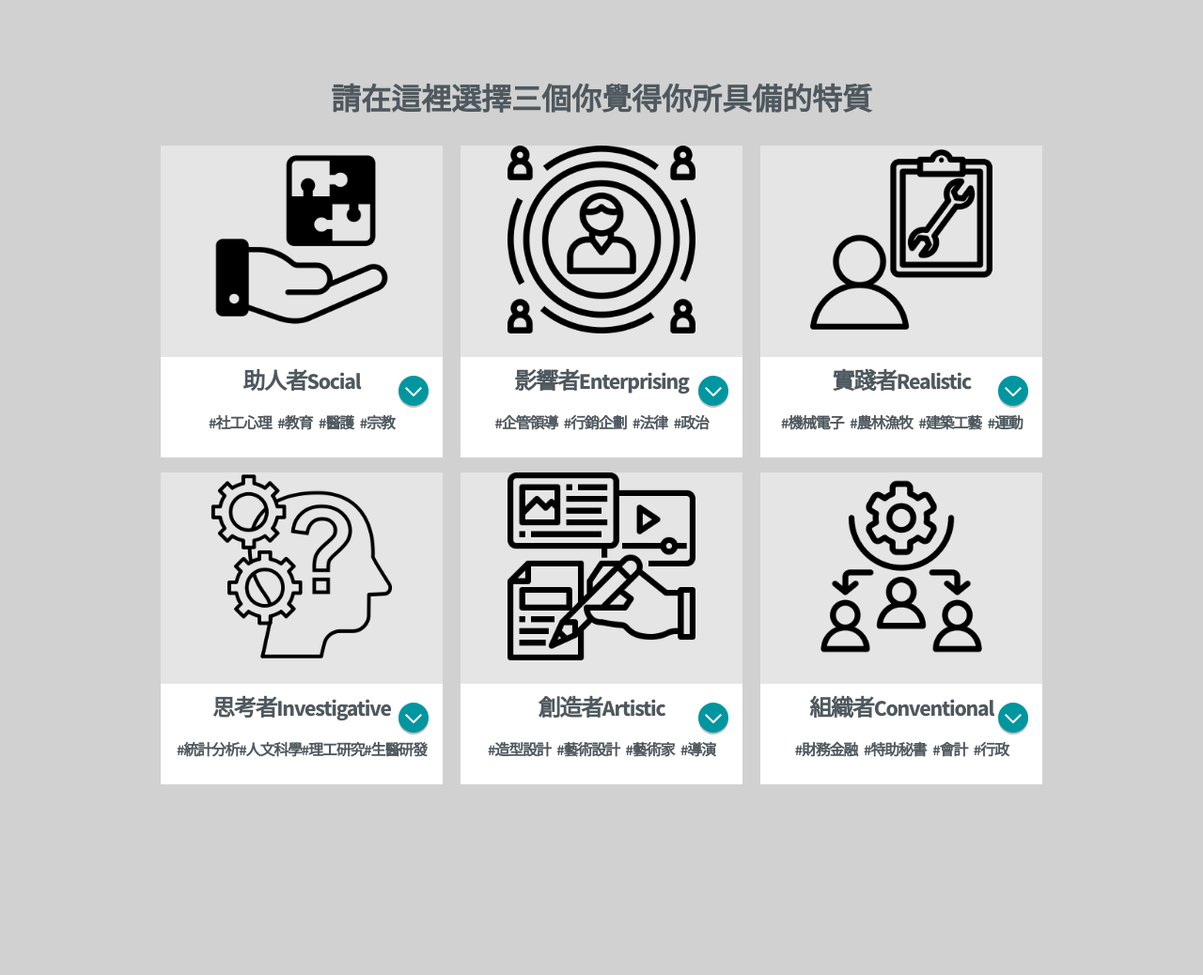
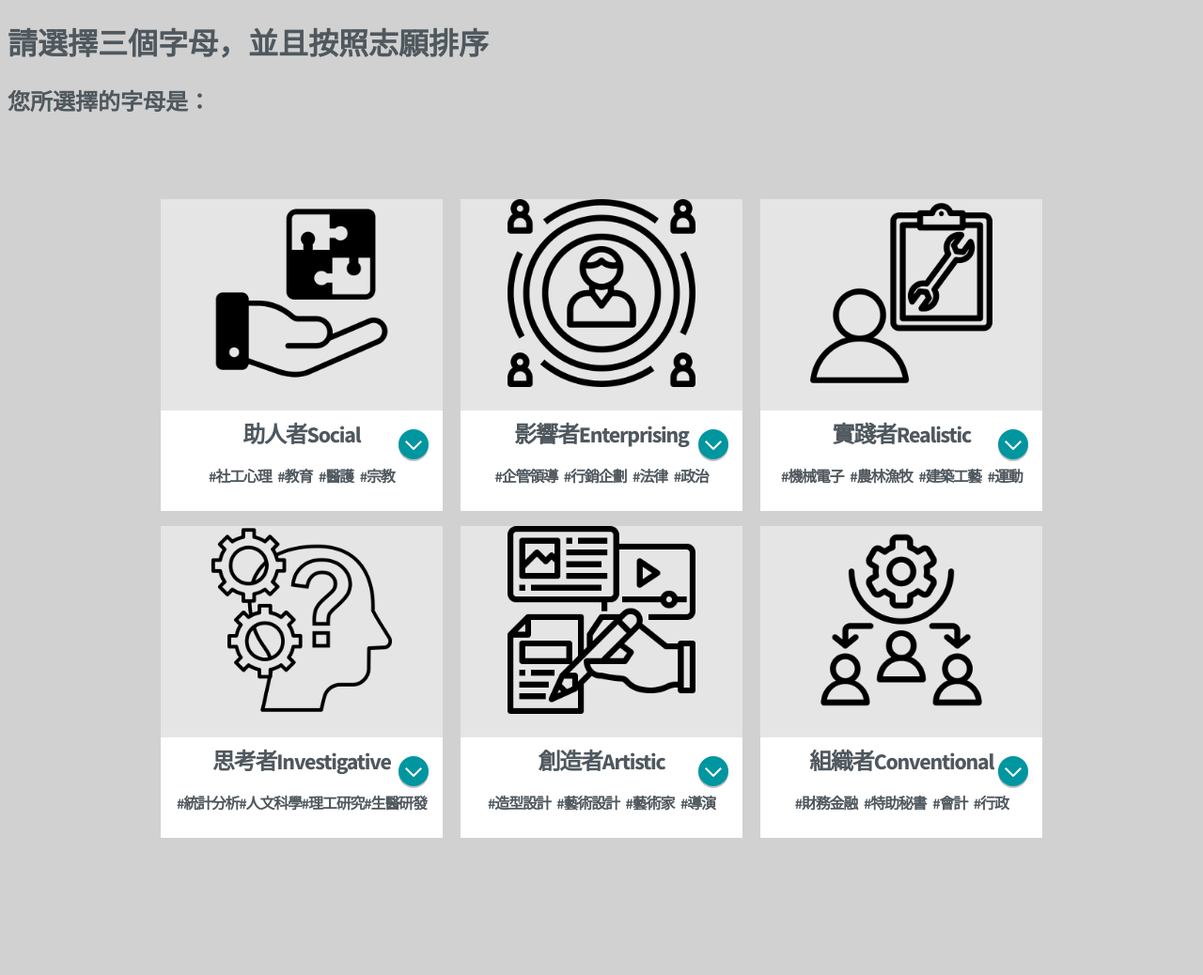
Before and after one commit to Shihjiajyun/Career-project, a PHP site: page / in a window 1280 px wide. Shown: the whole page at 94% size. Before the commit the page ends 835 px from the top, so only its background shows below. Run offline with PHP 8.4, Linux system fonts and the light colour scheme.

Commit message:
第一個選擇，全數完成

```diff
--- a/card.css
+++ b/card.css
@@ -276,3 +276,63 @@ footer {
   color: white;
   font-size: 20px;
 }
+
+.blue-button {
+  opacity: 0.7;
+  color: white;
+  pointer-events: none;
+}
+
+/* .red-button {
+  opacity: 1;
+  color: white;
+  pointer-events: auto;
+} */
+
+.purple-button {
+  opacity: 0.7;
+  color: white;
+  pointer-events: none;
+}
+
+
+.button-container {
+  display: flex;
+  justify-content: space-between;
+}
+
+.btn1,
+.btn2,
+.btn3 {
+  background-color: #004346;
+  width: 130px;
+  height: 40px;
+  margin-right: 10px;
+  padding: 10px;
+  font-size: 16px;
+  flex: 1;
+  border: none;
+  border-style: outset;
+  cursor: pointer;
+  color: white;
+}
+
+.cancel {
+  margin-top: 20px;
+}
+
+.cancel button {
+  background-color: #004346;
+  height: 40px;
+  width: 230px;
+  font-size: 16px;
+  border: none;
+  border-style: outset;
+  cursor: pointer;
+  color: white;
+}
+
+.cancelButton {
+  pointer-events: none;
+  opacity: 0.7;
+}
--- a/index.html
+++ b/index.html
@@ -7,13 +7,14 @@
   <title>Card Selection</title>
   <link rel="stylesheet" href="card.css">
   <script src="https://code.jquery.com/jquery-3.6.0.min.js"></script>
-  <!-- <link rel="stylesheet" href="https://maxcdn.bootstrapcdn.com/bootstrap/4.0.0/css/bootstrap.min.css"
-    integrity="sha384-Gn5384xqQ1aoWXA+058RXPxPg6fy4IWvTNh0E263XmFcJlSAwiGgFAW/dAiS6JXm" crossorigin="anonymous"> -->
 </head>
 
 <body>
+  <div class="select">
+    <h1>請選擇三個字母，並且按照志願排序</h1>
+    <h2>您所選擇的字母是：</h2>
+  </div>
   <div class="cards">
-    <h1>請在這裡選擇三個你覺得你所具備的特質</h1>
     <div class="card" data-letter="S">
       <div class="card__image-holder">
         <img class="card__image" src="helper.png" height="200px" />
@@ -42,11 +43,15 @@
         <p style="margin-bottom: 0px;margin-top: 5px;">【典型對應職業】</p>
         <p style="margin-top: 0px;width: 90%;margin-left: auto;margin-right: auto;">教育、社工心理、醫護或宗教等領域</p>
         <div class="card-flap flap2">
-          <div class="card-actions">
-            <a href="#" class="btn" id="btn" onclick="toggleSelection(this, 'S', 0)">1</a>
-            <a href="#" class="btn" id="btn" onclick="toggleSelection(this, 'S', 1)">2</a>
-            <a href="#" class="btn" id="btn" onclick="toggleSelection(this, 'S', 2)">3</a>
-            <a href="#" data-letter="S" id="cancel-btn" class="btn" onclick="cancelSelection(this, 'S')">取消</a>
+          <div class="card-actions" id="cardS">
+            <div class="button-container">
+              <button class="btn1" onclick="storeLetter('S', 0)">1</button>
+              <button class="btn2" onclick="storeLetter('S', 1)">2</button>
+              <button class="btn3" onclick="storeLetter('S', 2)">3</button>
+            </div>
+            <div class="cancel">
+              <button class="cancelButton" onclick="cancelSelection('S')" id="cancelBtnS">取消</button>
+            </div>
           </div>
         </div>
       </div>
@@ -83,9 +88,15 @@
         <p style="margin-bottom: 0px;margin-top: 5px;">【典型對應職業】</p>
         <p style="margin-top: 0px;width: 90%;margin-left: auto;margin-right: auto;">企管領導、行銷企劃、法律政治等領域</p>
         <div class="card-flap flap2">
-          <div class="card-actions">
-            <a href="#" class="btn" id="btn" onclick="toggleSelection(this, 'E')">選擇</a>
-            <a href="#" data-letter="E" id="cancel-btn" class="btn" onclick="cancelSelection(this, 'E')">取消</a>
+          <div class="card-actions" id="cardE">
+            <div class="button-container">
+              <button class="btn1" onclick="storeLetter('E', 0)">1</button>
+              <button class="btn2" onclick="storeLetter('E', 1)">2</button>
+              <button class="btn3" onclick="storeLetter('E', 2)">3</button>
+            </div>
+            <div class="cancel">
+              <button class="cancelButton" onclick="cancelSelection('E')" id="cancelBtnE">取消</button>
+            </div>
           </div>
         </div>
       </div>
@@ -119,9 +130,17 @@
         <p style="margin-bottom: 0px;margin-top: 5px;">【典型對應職業】</p>
         <p style="margin-top: 0px;width: 90%;margin-left: auto;margin-right: auto;">機械電子、農林漁牧、運動或建築工藝領域</p>
         <div class="card-flap flap2">
-          <div class="card-actions">
-            <a href="#" class="btn" id="btn" onclick="toggleSelection(this, 'R')">選擇</a>
-            <a href="#" data-letter="R" id="cancel-btn" class="btn" onclick="cancelSelection(this, 'R')">取消</a>
+          <div class="card-actions" id="cardR">
+            <div class="button-container">
+              <button class="btn1" onclick="storeLetter('R', 0)">1</button>
+              <button class="btn2" onclick="storeLetter('R', 1)">2</button>
+              <button class="btn3" onclick="storeLetter('R', 2)">3</button>
+            </div>
+
+            <div class="cancel">
+              <button class="cancelButton" onclick="cancelSelection('R')" id="cancelBtnR">取消</button>
+            </div>
+
           </div>
         </div>
       </div>
@@ -158,9 +177,17 @@
         <p style="margin-bottom: 0px;margin-top: 5px;">【典型對應職業】</p>
         <p style="margin-top: 0px;width: 90%;margin-left: auto;margin-right: auto;">理工生醫或人文科學領域</p>
         <div class="card-flap flap2">
-          <div class="card-actions">
-            <a href="#" class="btn" id="btn" onclick="toggleSelection(this, 'I')">選擇</a>
-            <a href="#" data-letter="I" id="cancel-btn" class="btn" onclick="cancelSelection(this, 'I')">取消</a>
+          <div class="card-actions" id="cardI">
+            <div class="button-container">
+              <button class="btn1" onclick="storeLetter('I', 0)">1</button>
+              <button class="btn2" onclick="storeLetter('I', 1)">2</button>
+              <button class="btn3" onclick="storeLetter('I', 2)">3</button>
+            </div>
+
+            <div class="cancel">
+              <button class="cancelButton" onclick="cancelSelection('I')" id="cancelBtnI">取消</button>
+            </div>
+
           </div>
         </div>
       </div>
@@ -198,9 +225,17 @@
         <p style="margin-bottom: 0px;margin-top: 5px;">【典型對應職業】</p>
         <p style="margin-top: 0px;width: 90%;margin-left: auto;margin-right: auto;">藝術、設計等領域</p>
         <div class="card-flap flap2">
-          <div class="card-actions">
-            <a href="#" class="btn" id="btn" onclick="toggleSelection(this, 'A')">選擇</a>
-            <a href="#" data-letter="A" class="btn" id="cancel-btn" onclick="cancelSelection(this,'A')">取消</a>
+          <div class="card-actions" id="cardA">
+            <div class="button-container">
+              <button class="btn1" onclick="storeLetter('A', 0)">1</button>
+              <button class="btn2" onclick="storeLetter('A', 1)">2</button>
+              <button class="btn3" onclick="storeLetter('A', 2)">3</button>
+            </div>
+
+            <div class="cancel">
+              <button class="cancelButton" onclick="cancelSelection('A')" id="cancelBtnA">取消</button>
+            </div>
+
           </div>
         </div>
       </div>
@@ -234,9 +269,15 @@
         <p style="margin-bottom: 0px;margin-top: 5px;">【典型對應職業】</p>
         <p style="margin-top: 0px;width: 90%;margin-left: auto;margin-right: auto;">財務金融、特助秘書、會計、行政等領域</p>
         <div class="card-flap flap2">
-          <div class="card-actions" id="problem">
-            <a href="#" class="btn" id="btn" onclick="toggleSelection(this, 'C')">選擇</a>
-            <a href="#" data-letter="C" id="cancel-btn" class="btn" onclick="cancelSelection(this, 'C')">取消</a>
+          <div class="card-actions" id="cardC">
+            <div class="button-container">
+              <button class="btn1" onclick="storeLetter('C', 0)">1</button>
+              <button class="btn2" onclick="storeLetter('C', 1)">2</button>
+              <button class="btn3" onclick="storeLetter('C', 2)">3</button>
+            </div>
+            <div class="cancel">
+              <button class="cancelButton" onclick="cancelSelection('C')" id="cancelBtnC">取消</button>
+            </div>
           </div>
         </div>
       </div>
@@ -247,73 +288,115 @@
       style="z-index: 100;">查看分析結果</button></a>
 
   <script>
-    window.onload = function () {
-      localStorage.removeItem('selectedCareers');
-      const cancelButtons = document.querySelectorAll('.card .btn[data-letter]');
-      cancelButtons.forEach(button => {
-        button.classList.add('btn2');
-      });
-    };
+    const selectedLetters = [null, null, null];
 
-    const selectedCareers = [null, null, null];
+    function storeLetter(letter, position) {
+      selectedLetters[position] = letter;
+      console.log(`Letter ${letter} stored at position ${position}`);
+      console.log(selectedLetters);
+      checkLetter();
+      checkAndUpdateButtons();
+      checkCard();
+      updateSelectedLetters();
+      updateNextButtonVisibility()
+    }
 
-    // function putElement(element, position) {
-    //   if (position >= 0 && position < myArray.length) {
-    //     myArray[position] = element;
-    //   } else {
-    //     console.error("Invalid position");
-    //   }
-    // }
-    function toggleSelection(element, letter, position) {
-      selectedCareers[position] = element;
-      console.log(position);
-      const container = element.closest('.card');
-      const btn = container.querySelector('#btn');
-      const cancelBtn = container.querySelector('#cancel-btn');
-      container.classList.add('selected');
+    function cancelSelection(cardId) {
+      const cardIndex = selectedLetters.indexOf(cardId);
+      console.log(cardIndex)
+      selectedLetters[cardIndex] = null;
+      console.log(`Card ${cardId} selection canceled`);
+      checkLetter()
+      checkAndUpdateButtons();
+      checkCard();
+      console.log(selectedLetters)
+      updateSelectedLetters();
       updateNextButtonVisibility()
-      // 移除樣式
-      btn.classList.add('btn2');
-      cancelBtn.classList.remove('btn2');
-
-      // 新增字母到本地端紀錄中
-      const selectedCareersString = localStorage.getItem('selectedCareers');
-      let selectedCareersArray = selectedCareersString ? JSON.parse(selectedCareersString) : [];
-
-      // 檢查字母是否已經存在，不存在則新增
-      if (!selectedCareersArray.includes(letter)) {
-        selectedCareersArray.push(letter);
-        localStorage.setItem('selectedCareers', JSON.stringify(selectedCareersArray));
-        console.log(selectedCareersArray); // 可選擇是否印出
-      }
-
-      const checkmark = document.createElement('div');
-      checkmark.className = 'checkmark';
-      container.querySelector('.card-title').appendChild(checkmark);
     }
 
 
-    function cancelSelection(element, letter) {
-      const container = element.closest('.card');
-      container.querySelector('#btn').classList.remove('btn2');
-      container.querySelector('#cancel-btn').classList.add('btn2');
-      container.classList.remove('selected');
-      updateNextButtonVisibility()
-      const selectedCareersString = localStorage.getItem('selectedCareers');
-      let selectedCareersArray = selectedCareersString ? JSON.parse(selectedCareersString) : [];
-      const index = selectedCareersArray.indexOf(letter);
-      const checkmark = container.querySelector('.checkmark');
-      checkmark.remove();
-      selectedCareersArray.splice(index, 1);
-      localStorage.setItem('selectedCareers', JSON.stringify(selectedCareersArray));
-      console.log(selectedCareersArray);
+    // 把選擇結果列印出來
+    function updateSelectedLetters() {
+      const selectDiv = document.querySelector('.select');
+      const h2Element = selectDiv.querySelector('h2');
+      h2Element.textContent = `您所選擇的字母是：${selectedLetters.join(', ')}`;
+    }
 
+    // 檢查是否可以再將該字母加入陣列
+    function checkLetter() {
+      const letters = ['S', 'E', 'R', 'I', 'A', 'C'];
+      for (let i = 0; i < letters.length; i++) {
+        const letter = letters[i];
+        const selectBtn = document.getElementById(`card${letter}`);
+        if (selectedLetters.includes(letter)) {
+          const btns = selectBtn.querySelectorAll('.btn1, .btn2, .btn3');
+          btns.forEach(btn => {
+            btn.classList.add('purple-button');
+          });
+        } else {
+          const btns = selectBtn.querySelectorAll('.btn1, .btn2, .btn3');
+          btns.forEach(btn => {
+            btn.classList.remove('purple-button');
+          });
+        }
+      }
+    }
+
+
+
+    // 檢查是否可以按取消
+    function checkCard() {
+      const letters = ['S', 'E', 'R', 'I', 'A', 'C'];
+      for (let i = 0; i < letters.length; i++) {
+        const letter = letters[i];
+        const cancelBtn = document.getElementById(`cancelBtn${letter}`);
+        if (selectedLetters.includes(letter)) {
+          cancelBtn.classList.remove('cancelButton');
+        } else {
+          cancelBtn.classList.add('cancelButton');
+        }
+      }
+    }
+
+
+
+    // 檢查是否要將選擇按鈕增加樣式
+    function checkAndUpdateButtons() {
+      const btn1Elements = document.getElementsByClassName('btn1');
+      for (let i = 0; i < btn1Elements.length; i++) {
+        const btn1 = btn1Elements[i];
+        if (selectedLetters[0] !== null) {
+          btn1.classList.add('blue-button');
+        } else {
+          btn1.classList.remove('blue-button');
+        }
+      }
+
+      const btn2Elements = document.getElementsByClassName('btn2');
+      for (let i = 0; i < btn2Elements.length; i++) {
+        const btn2 = btn2Elements[i];
+        if (selectedLetters[1] !== null) {
+          btn2.classList.add('blue-button');
+        } else {
+          btn2.classList.remove('blue-button');
+        }
+      }
+
+      const btn3Elements = document.getElementsByClassName('btn3');
+      for (let i = 0; i < btn3Elements.length; i++) {
+        const btn3 = btn3Elements[i];
+        if (selectedLetters[2] !== null) {
+          btn3.classList.add('blue-button');
+        } else {
+          btn3.classList.remove('blue-button');
+        }
+      }
     }
 
 
     function updateNextButtonVisibility() {
-      const selectedCount = document.querySelectorAll('.selected').length;
-      document.getElementById('nextButton').style.display = selectedCount === 3 ? 'block' : 'none';
+      const filteredLetters = selectedLetters.filter(letter => typeof letter === 'string');
+      document.getElementById('nextButton').style.display = filteredLetters.length === 3 ? 'block' : 'none';
     }
 
 
```
